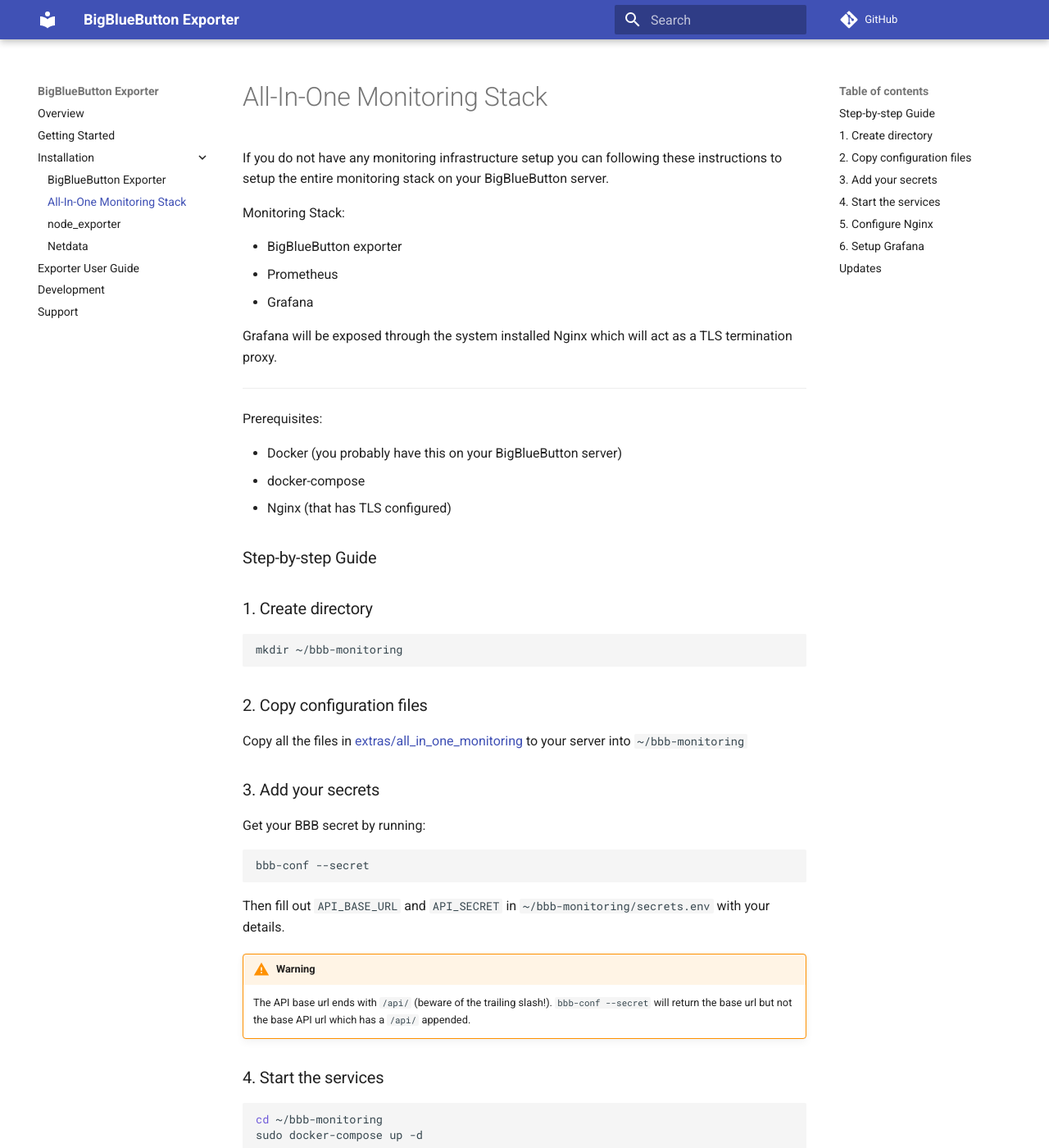
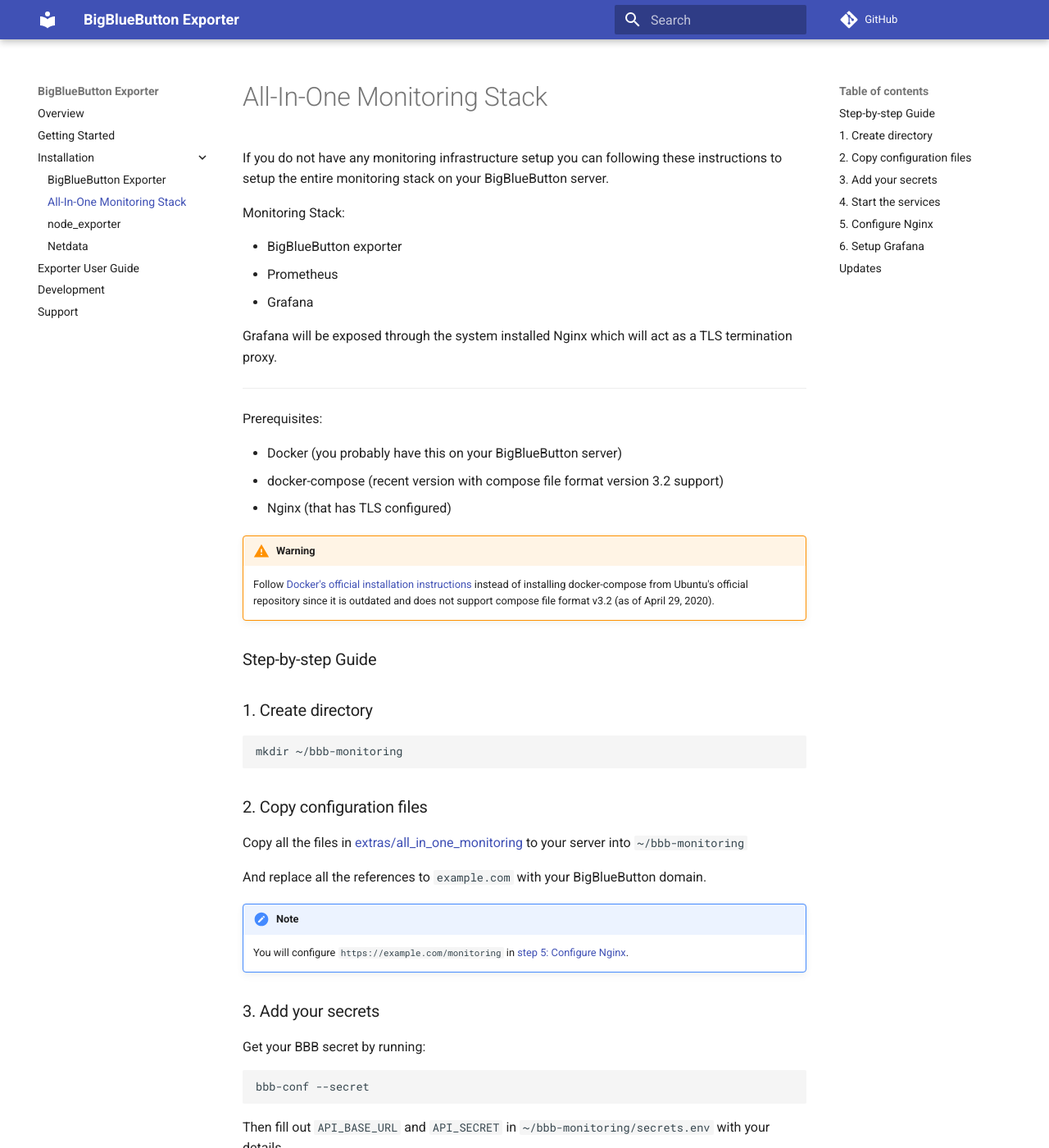
Before and after one commit to greenstatic/bigbluebutton-exporter, an MkDocs documentation site: the page built from docs/installation/all_in_one_monitoring_stack.md, in a window 1280 px wide and 1400 px high. Shown: the whole window at 82% size. Built offline with MkDocs 1.6.1 and Material for MkDocs 9.7.7, drawn with Linux system fonts in a browser that asks for light colours; comment, search, counter and statistics services are not loaded; some of the changed text lies outside the part shown.

Commit message:
update docs about compose version and grafana env root url fix
Addresses issues: #19, #21

````diff
--- a/docs/installation/all_in_one_monitoring_stack.md
+++ b/docs/installation/all_in_one_monitoring_stack.md
@@ -14,8 +14,14 @@
 Prerequisites:
 
 * Docker (you probably have this on your BigBlueButton server)
-* docker-compose
+* docker-compose (recent version with compose file format version 3.2 support)
 * Nginx (that has TLS configured)
+
+!!! Warning
+    Follow [Docker's official installation instructions](https://docs.docker.com/engine/install/ubuntu/) instead of
+    installing docker-compose from Ubuntu's official repository since it is outdated and does not support compose file
+    format v3.2 (as of April 29, 2020).
+
 
 ### Step-by-step Guide
 ### 1. Create directory
@@ -26,6 +32,11 @@
 ### 2. Copy configuration files
 Copy all the files in [extras/all_in_one_monitoring](https://github.com/greenstatic/bigbluebutton-exporter/tree/master/extras/all_in_one_monitoring)
 to your server into `~/bbb-monitoring`
+
+And replace all the references to `example.com` with your BigBlueButton domain.
+
+!!! note
+    You will configure `https://example.com/monitoring` in [step 5: Configure Nginx](#5-configure-nginx).
 
 ### 3. Add your secrets
 Get your BBB secret by running:
@@ -68,6 +79,10 @@
 }
 ```
 
+!!! Note
+    If you would like to change the URL you will need to update the docker-compose grafana `GF_SERVER_ROOT_URL` env
+    variable as well.
+
 !!! Tip
     When upgrading BigBlueButton, the upgrade procedure will overwrite the contents of `/etc/nginx/sites-available/bigbluebutton`
     thereby causing you to lose access to your metrics.
````
Also changed, not shown: 1 other file.
